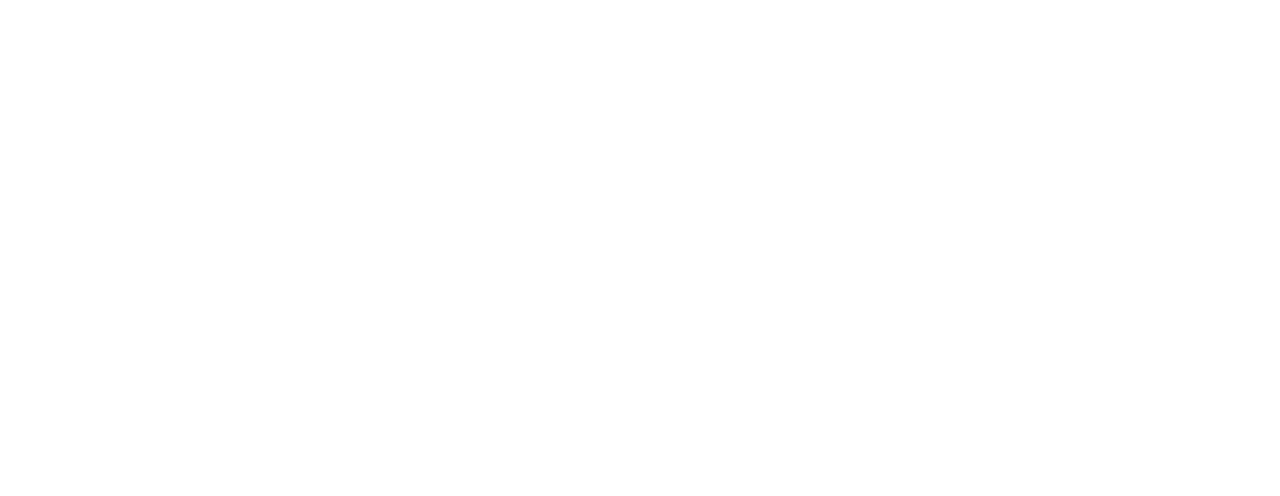
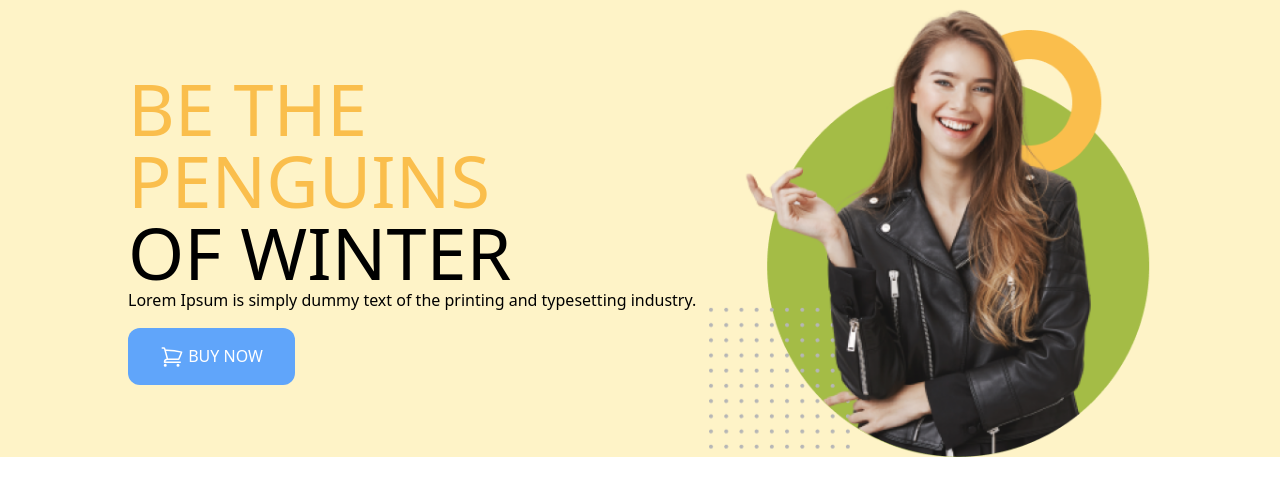
Before and after one commit to rakibgithub21/Penguin_Fashion_tailwind, a plain HTML site: page index.html in a window 1280 px wide. Drawn offline with nearby package versions, Linux system fonts and the light colour scheme.

Commit message:
header section added

```diff
--- a/index.html
+++ b/index.html
@@ -7,6 +7,34 @@
     <script src="https://cdn.tailwindcss.com"></script>
 </head>
 <body>
+    <header class="bg-amber-100 px-32">
+        <!-- nav section -->
+    <div class="flex justify-between items-center">
+        <!-- banner section -->
+        <div>
+            <h1 class="text-7xl uppercase"><span class="text-[#FABE4C]">Be the Penguins</span> <br> of Winter</h1>
+            <p>Lorem Ipsum is simply dummy text of the printing
+            and typesetting industry.</p>
+            <button class="uppercase py-4 px-8 bg-blue-400 rounded-xl text-white font-medium mt-4">
+                <svg xmlns="http://www.w3.org/2000/svg" fill="none" viewBox="0 0 24 24" stroke-width="1.5" stroke="currentColor"
+                    class="w-6 h-6 inline">
+                    <path stroke-linecap="round" stroke-linejoin="round"
+                        d="M2.25 3h1.386c.51 0 .955.343 1.087.835l.383 1.437M7.5 14.25a3 3 0 0 0-3 3h15.75m-12.75-3h11.218c1.121-2.3 2.1-4.684 2.924-7.138a60.114 60.114 0 0 0-16.536-1.84M7.5 14.25 5.106 5.272M6 20.25a.75.75 0 1 1-1.5 0 .75.75 0 0 1 1.5 0Zm12.75 0a.75.75 0 1 1-1.5 0 .75.75 0 0 1 1.5 0Z" />
+                </svg>
 
+                Buy Now
+            </button>
+        </div>
+        <div>
+            <img src="images/model.png" alt="">
+        </div>
+    </div>
+    </header>
+    <main>
+
+    </main>
+    <footer>
+
+    </footer>
 </body>
 </html>
```
Also changed, not shown: tailwind.config.js (added, +8 -0 lines).
